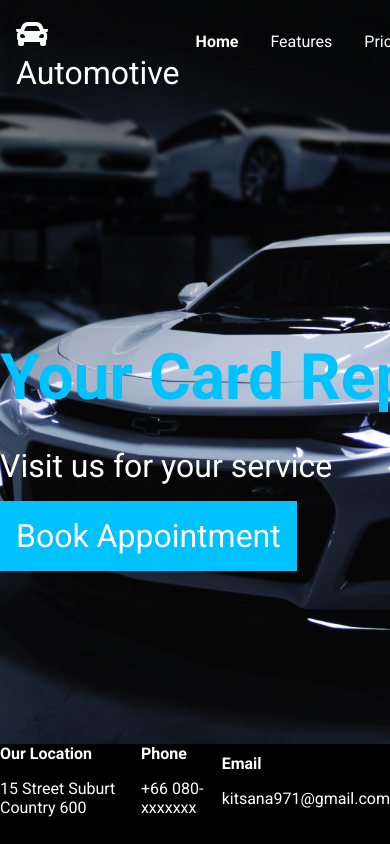
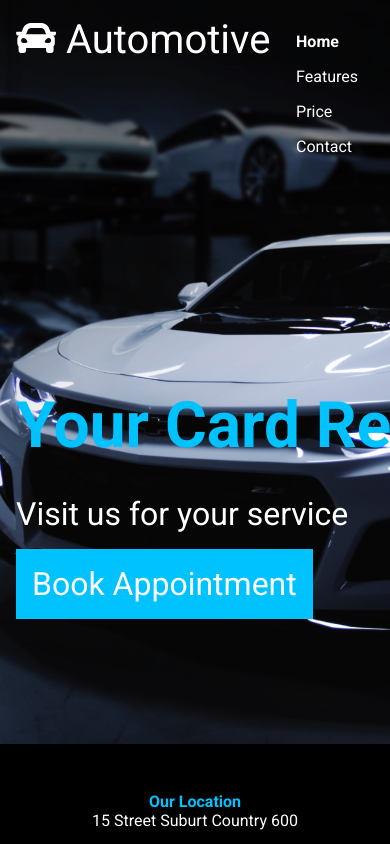
Before and after one commit to kitsana13428/Car_Shop, a plain HTML site: page index.html in a window 390 px wide. Shown: the top 844 px of the page. Drawn offline with Linux system fonts and the light colour scheme.

Commit message:
Finish!
Resposive

```diff
--- a/style.css
+++ b/style.css
@@ -22,6 +22,7 @@ header {
 }
 
 .container {
+    padding: 1rem;
     margin: 0 auto;
     width: 1000px;
     max-width: 100%;
@@ -30,11 +31,11 @@ header {
 nav {
     display: flex;
     justify-content: space-between;
-    padding: 1rem;
+
 }
 
 nav .logo {
-    font-size: 2rem;
+    font-size: 2.5rem;
 }
 
 nav ul {
@@ -68,12 +69,13 @@ nav li a {
 .content h1 {
     color: #00c2ff;
     margin-bottom: 0;
+    max-width: 100%;
 }
 
 footer {
     background-color: #000;
     color: white;
-    height: 100px;
+    padding: 1rem
 }
 
 footer ul {
@@ -83,3 +85,36 @@ footer ul {
     list-style-type: none;
     padding: 0;
 }
+
+footer strong {
+    color: #00c2ff;
+}
+
+footer p {
+    margin: 0;
+}
+
+/* responsive web */
+@media screen and (max-width: 700px) {
+    nav ul {
+        flex-direction: column;
+    }
+
+    nav li:not(:last-child){
+        margin-bottom: 1rem;
+    }
+
+    nav .highlight {
+        display: none;
+    }
+
+    footer ul {
+        flex-direction: column;
+        justify-content: center;
+    }
+
+    footer li {
+        margin: 1rem;
+        text-align: center;
+    }
+}
```
